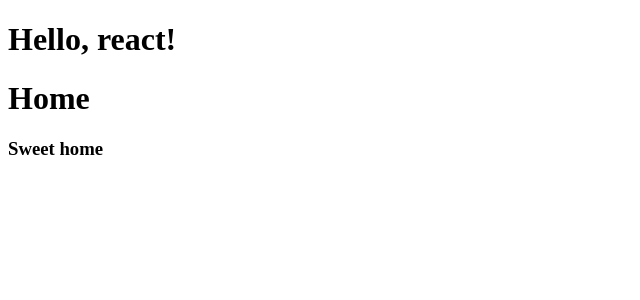
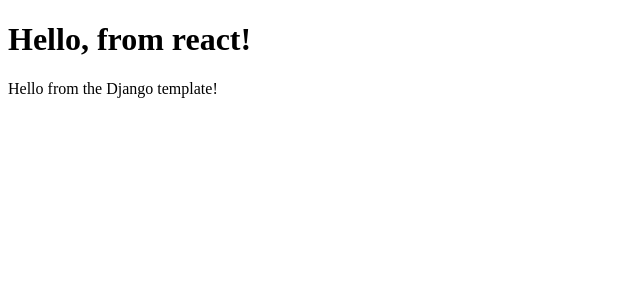
Before and after one commit to gmso/hybrid-django-react, a Django app: template templates/index.html in a window 1280 px wide. Shown: the top 300 px of the page, without its empty margins (0-640 px from the left). Run offline with Django 3.2, Linux system fonts and the light colour scheme; the template is opened without the code that fills it, so the values that code supplies are empty; style sheets or scripts are compiled from the project's sources.

Commit message:
Small change

```diff
--- a/frontend/index.js
+++ b/frontend/index.js
@@ -2,6 +2,6 @@
 import ReactDOM from "react-dom";
 
 ReactDOM.render(
-  <h1>Hello, react!</h1>,
+  <h1>Hello, from react!</h1>,
   document.getElementById('root')
 );
--- a/templates/index.html
+++ b/templates/index.html
@@ -7,6 +7,5 @@
 {% block title %}Home{% endblock title %}
 
 {% block content %}
-  <h1>Home</h1>
-  <h3>Sweet home</h3>
+  <div>Hello from the Django template!</div>
 {% endblock content %}
```
